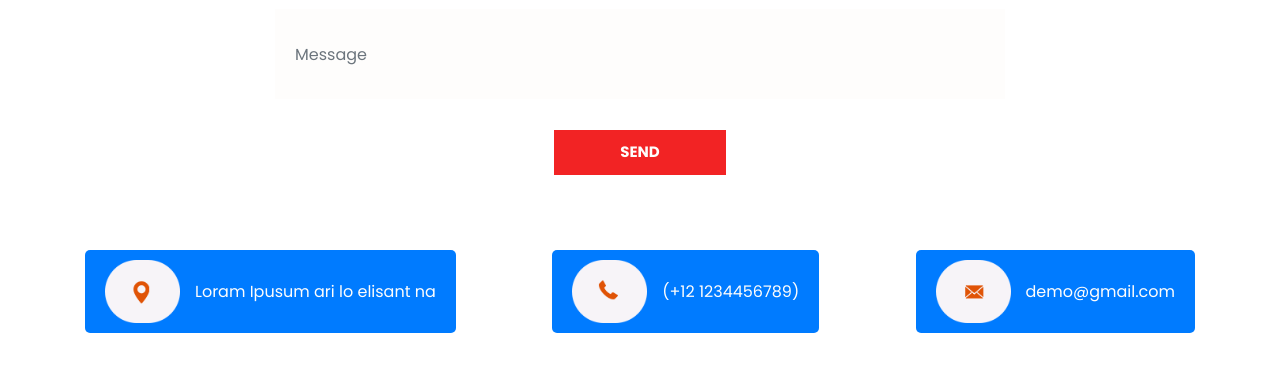
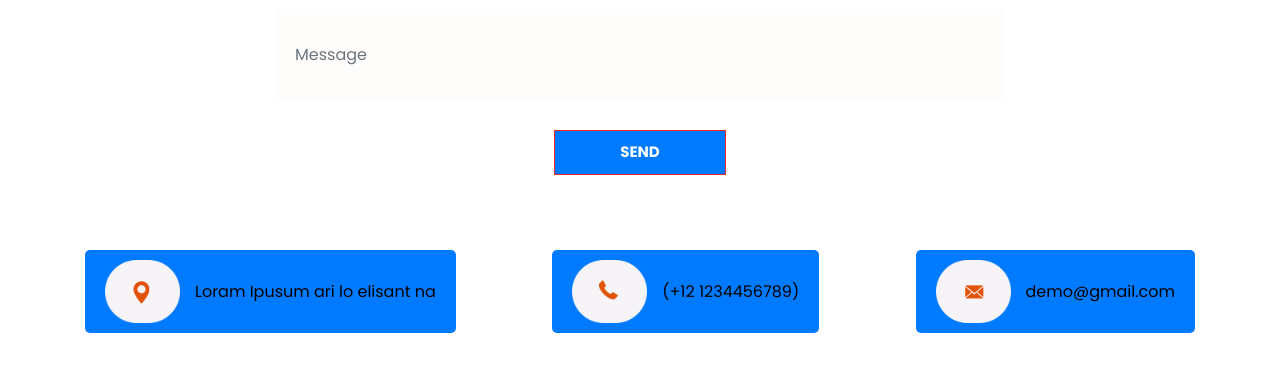
Before and after one commit to liu-liang-yu/hw2.2, a plain HTML site: page index.html in a window 1280 px wide. Shown: the part 4620-4988 px from the top of the page. Drawn offline with nearby package versions, Linux system fonts and the light colour scheme; a script that the page names is missing.

Commit message:
背景和前景顏色沒有足夠的對比度2.0

```diff
--- a/css/style.css
+++ b/css/style.css
@@ -1053,8 +1053,8 @@ a:hover {
 .contact_section .form_container form button {
   display: inline-block;
   padding: 10px 65px;
-  background-color: #f22324;
-  color: #fefdfc;
+  background-color: #007bff; /* 深藍色背景 */
+  color: #ffffff; /* 白色文字 */
   border-radius: 0;
   border: 1px solid #f22324;
   text-transform: uppercase;
@@ -1082,6 +1082,7 @@ a:hover {
 }
 
 .contact_section .contact_items a {
+  color: #000000; /* 黑色文字 */
   display: -webkit-box;
   display: -ms-flexbox;
   display: flex;
@@ -1101,7 +1102,7 @@ a:hover {
 }
 
 .contact_section .contact_items a h6 {
-  color: #fefdfc;
+  color: #000000; /* 黑色文字 */
   margin: 0;
 }
 
```
